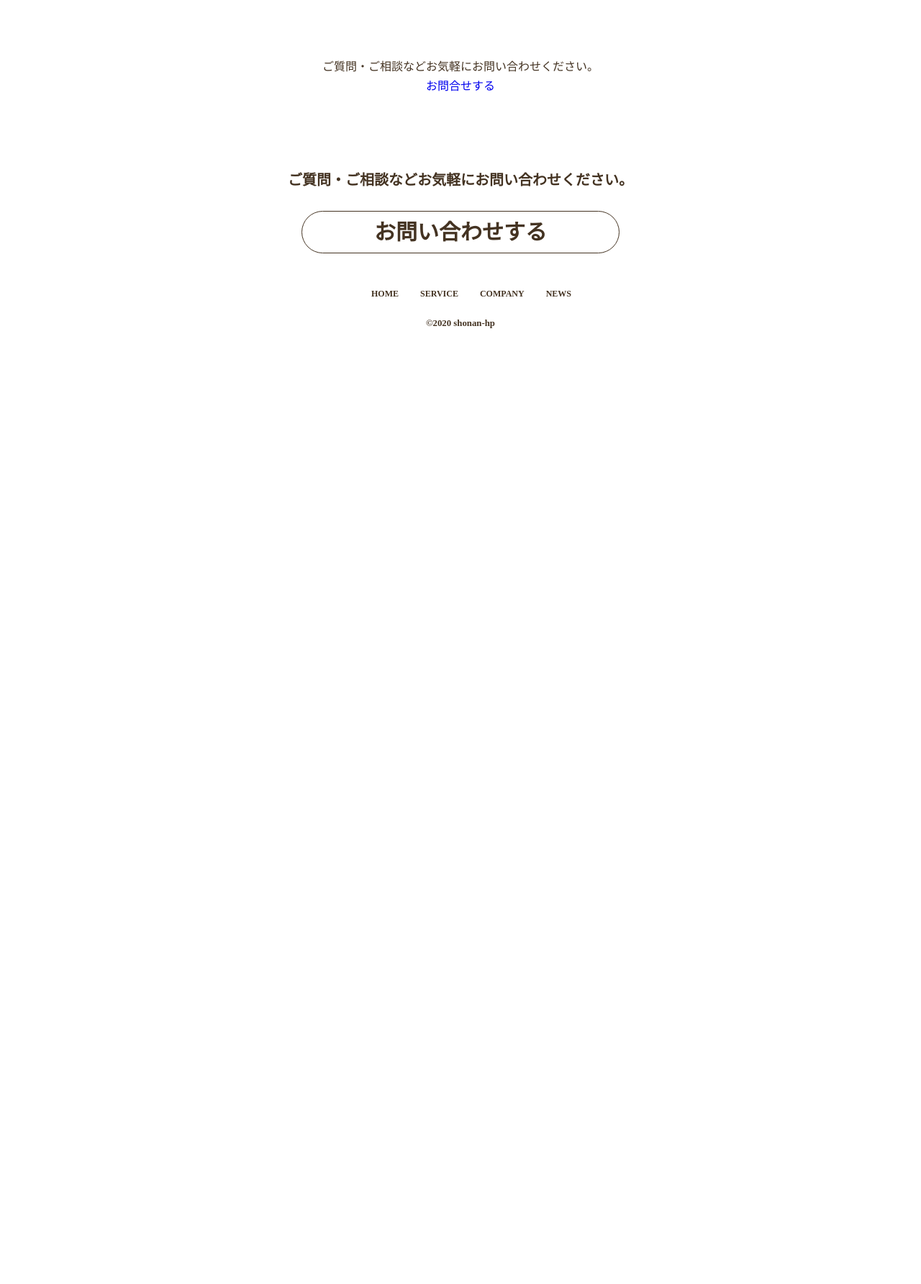
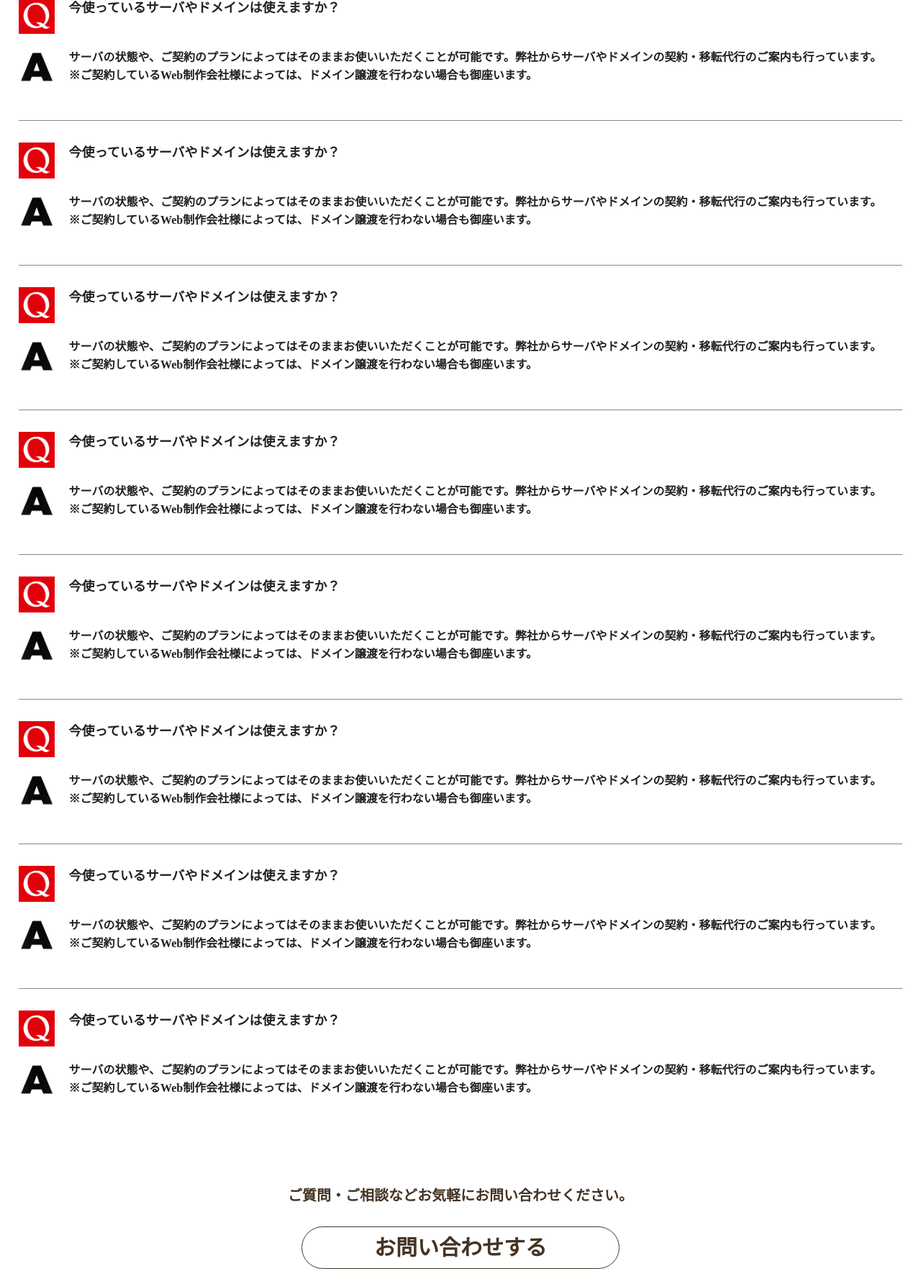
Before and after one commit to JUNJI-MUROI/hp, a PHP site: page /qanda.html in a window 1280 px wide. Shown: the part 451-2235 px from the top of the page at 72% size. Before the commit the page ends 907 px from the top, so only its background shows below. Run offline with PHP 8.4, Linux system fonts and the light colour scheme.

Commit message:
Q&Aを作成したよ！

```diff
--- a/qanda.html
+++ b/qanda.html
@@ -2,14 +2,16 @@
 <html lang="ja">
 <head>
     <meta charset="UTF-8">
-    <title>神奈川 ホームページ制作 </title>
+    <title>Q&A - 神奈川 ホームページ制作 </title>
     <meta name="viewport" content="width=device-width, initial-scale=1">
     <meta name="keywords" content="沖縄,ホームページ制作,web広告,webデザイン,那覇,ダーウィン,darwin"/>
     <meta name="description" content="企業のビジネス課題をIT・Webで解決。700社以上の制作実績。創業17年。官公庁から中小企業まで幅広い業種のWeb制作の実績。"/>
     <!-- Google Tag Manager -->
     <link rel="stylesheet" href="style.css">
+    <link rel="icon" href="image/home-icon.png" type="image/png">
+
 </head>
-<div id="home">
+
 <body>
   <header class="page-header wrapper">
     <a href="index.html"> <img src="image/home-icon.png" alt="home-icon" class="logo"></a>
@@ -20,41 +22,58 @@
         <li><a href="company.html">COMPANY</a></li>
         <li><a href="qanda.html">Q&A</a></li>
         <li><a href="news.html">NEWS</a></li>
+        <div class="con">
         <li><a href="contact.html">CONTACT</a></li>
+        </div>
       </ul>
     </nav>
   </header>
 
-                    <!--/ row-->
+  <div class="wrapper contact">
+    <h2>Q&A</h2>
+    <h3>よくあるご質問</h3>
+  </div>
+
+  <div class="col-sm-12 text-center animate-box maggage-txt fadeInUp animated-fast">
+    <h3>Web制作に関するご質問</h3>
+    </div>
+
+<div class="wrapper">
+    <div class="situmon-box">
+        <div class="q"><p>今使っているサーバやドメインは使えますか？</p></div>
+        <div class="a"><p>サーバの状態や、ご契約のプランによってはそのままお使いいただくことが可能です。弊社からサーバやドメインの契約・移転代行のご案内も行っています。<br>※ご契約しているWeb制作会社様によっては、ドメイン譲渡を行わない場合も御座います。</p></div>
+   </div>
+   <div class="situmon-box">
+    <div class="q"><p>今使っているサーバやドメインは使えますか？</p></div>
+    <div class="a"><p>サーバの状態や、ご契約のプランによってはそのままお使いいただくことが可能です。弊社からサーバやドメインの契約・移転代行のご案内も行っています。<br>※ご契約しているWeb制作会社様によっては、ドメイン譲渡を行わない場合も御座います。</p></div>
+</div>
+<div class="situmon-box">
+    <div class="q"><p>今使っているサーバやドメインは使えますか？</p></div>
+    <div class="a"><p>サーバの状態や、ご契約のプランによってはそのままお使いいただくことが可能です。弊社からサーバやドメインの契約・移転代行のご案内も行っています。<br>※ご契約しているWeb制作会社様によっては、ドメイン譲渡を行わない場合も御座います。</p></div>
+</div>
+<div class="situmon-box">
+    <div class="q"><p>今使っているサーバやドメインは使えますか？</p></div>
+    <div class="a"><p>サーバの状態や、ご契約のプランによってはそのままお使いいただくことが可能です。弊社からサーバやドメインの契約・移転代行のご案内も行っています。<br>※ご契約しているWeb制作会社様によっては、ドメイン譲渡を行わない場合も御座います。</p></div>
+</div>
+<div class="situmon-box">
+    <div class="q"><p>今使っているサーバやドメインは使えますか？</p></div>
+    <div class="a"><p>サーバの状態や、ご契約のプランによってはそのままお使いいただくことが可能です。弊社からサーバやドメインの契約・移転代行のご案内も行っています。<br>※ご契約しているWeb制作会社様によっては、ドメイン譲渡を行わない場合も御座います。</p></div>
+</div>
+<div class="situmon-box">
+    <div class="q"><p>今使っているサーバやドメインは使えますか？</p></div>
+    <div class="a"><p>サーバの状態や、ご契約のプランによってはそのままお使いいただくことが可能です。弊社からサーバやドメインの契約・移転代行のご案内も行っています。<br>※ご契約しているWeb制作会社様によっては、ドメイン譲渡を行わない場合も御座います。</p></div>
+</div>
+<div class="situmon-box">
+    <div class="q"><p>今使っているサーバやドメインは使えますか？</p></div>
+    <div class="a"><p>サーバの状態や、ご契約のプランによってはそのままお使いいただくことが可能です。弊社からサーバやドメインの契約・移転代行のご案内も行っています。<br>※ご契約しているWeb制作会社様によっては、ドメイン譲渡を行わない場合も御座います。</p></div>
+</div>
+<div class="situmon-box">
+    <div class="q"><p>今使っているサーバやドメインは使えますか？</p></div>
+    <div class="a"><p>サーバの状態や、ご契約のプランによってはそのままお使いいただくことが可能です。弊社からサーバやドメインの契約・移転代行のご案内も行っています。<br>※ご契約しているWeb制作会社様によっては、ドメイン譲渡を行わない場合も御座います。</p></div>
+</div>
+</div>
 
 
-                    <!--/ row-->
-                </div>
-                <!--/.gtco-container-->
-            </div>
-            <!--/.gtco-section-->
-
-            <!-- news -->
-            <div class="niban">
-                <div class="gtco-container">
-                    <div class="row">
-                        <div class="col-md-12 text-center animate-box topcontact-outer">
-                            <div class="topcontact-conts">
-                                <div class="topcontact-txt">ご質問・ご相談などお気軽にお問い合わせください。</div>
-                                <div class="btnlink text-center">
-                                    <a href="https://www.dar-win.jp/contact" class="toiawasebtn">お問合せする</a>
-                                </div>
-                            </div>
-                        </div>
-                    </div>
-                    <!--/ row-->
-
-                </div>
-                <!--/.gtco-container-->
-            </div>
-            <!--/.gtco-section-->
-
-            <!-- footer -->
   <footer class="wrapper page-footer">
     <p class="footer-p">ご質問・ご相談などお気軽にお問い合わせください。</p>
     <div>
@@ -72,8 +91,6 @@
     </div>
     <p class="copy-right"><small>&copy;2020 shonan-hp</small></p>
   </footer>
-        <!-- #page -->
-
   <div class="gototop js-top">
     <a href="#" class="js-gotop">
         <i class="icon-arrow-up"></i>
--- a/style.css
+++ b/style.css
@@ -444,6 +444,52 @@ input[type="submit"]:hover{
   font-weight: bold;
   margin-bottom: 40px;
 }
+
+.maggage-txt {
+  padding-bottom: 40px;
+}
+
+.maggage-txt h3 {
+  padding-bottom: 0px;
+  padding-top: 10px;
+  text-align: center;
+  line-height: 1.6;
+  font-size: 32px;
+}
+
+.situmon-box {
+  display: block;
+  clear: both;
+  padding-top: 30px;
+  margin-top: 30px;
+  border-top: 1px solid #888;
+}
+
+.q {
+  background: url(image/Q.png) no-repeat left top;
+  background-size: 50px 50px;
+  padding-left: 70px;
+  vertical-align: middle;
+  font-size: 18px;
+  color: #222;
+  line-height: 1.6;
+  min-height: 70px;
+  text-align: left;
+  font-weight: bold;
+}
+
+.a {
+  background: url(image/A.png) no-repeat left top;
+  background-size: 50px 50px;
+  padding-left: 70px;
+  vertical-align: middle;
+  font-size: 16px;
+  color: #212121;
+  line-height: 1.6;
+  min-height: 70px;
+  text-align: left;
+  font-weight: bold;
+}
 /*
 <<<<<<< HEAD
 >>>>>>> 8ce605440b75ede39f69a415d9e07b90674c5684
```
Also changed, not shown: contact.html (+12 -16 lines), contact2.html (deleted, +0 -83 lines), memo.html (+77 -6 lines), image/A.png (added), image/Q.png (added). Lines whose indentation alone changed are shown as unchanged.
